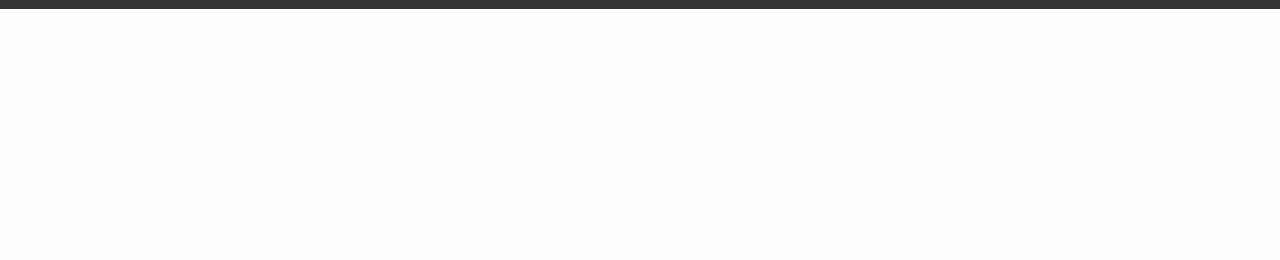
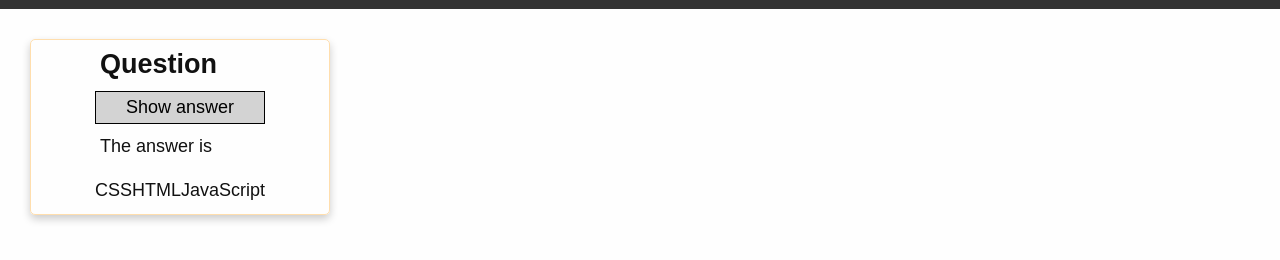
Before and after one commit to agonkarimani/quiz-app, a website built with Vite: page src/index.html in a window 1280 px wide. Shown: the part 40-300 px from the top of the page. Built offline with nearby package versions, Linux system fonts and the light colour scheme.

Commit message:
Add things

```diff
--- a/package.json
+++ b/package.json
@@ -57,5 +57,8 @@
     {
       "name": "Jerry Erbs"
     }
-  ]
+  ],
+  "dependencies": {
+    "storyboard": "^3.3.2"
+  }
 }
--- a/src/index.html
+++ b/src/index.html
@@ -11,5 +11,17 @@
     <header class="app-header">
       <h1 class="app-header__heading">Quiz App</h1>
     </header>
+    <main>
+      <section class="card">
+        <h2 class="card__question">Question</h2>
+        <button class="card__button">Show answer</button>
+        <p class="card__answer">The answer is</p>
+        <ul class="card__tag-list">
+          <li>CSS</li>
+          <li>HTML</li>
+          <li>JavaScript</li>
+        </ul>
+      </section>
+    </main>
   </body>
 </html>
--- /dev/null
+++ b/src/styles/quiz-card/quiz-card.css
@@ -0,0 +1,62 @@
+.card {
+  margin: 30px 30px;
+  max-width: 300px;
+  box-shadow: 0 4px 8px 0 rgba(0, 0, 0, 0.2);
+  transition: 0.3s;
+  border: 1px solid navajowhite;
+  border-radius: 5px;
+  display: grid;
+  grid-column: auto;
+  justify-content: center;
+  position: relative;
+}
+
+.card:hover {
+  box-shadow: 0 12px 20px 0 rgba(0, 0, 0, 0.2);
+}
+
+.card__question {
+  margin: 2px;
+  padding: 5px;
+  justify-content: center;
+}
+
+.card__button {
+  margin: 2px;
+  background-color: lightgray;
+  padding: 5px;
+  justify-content: center;
+  border: 1px solid black;
+}
+
+.card__button:hover {
+  background-color: lightslategrey;
+}
+
+.card__answer {
+  margin: 2px;
+  padding: 5px;
+  justify-content: center;
+}
+
+.card__tag-list {
+  margin: 10px 2px;
+  padding: 0;
+  display: flex;
+  flex-wrap: wrap;
+  justify-content: space-evenly;
+  list-style: none;
+}
+
+.card__tag-list-item {
+  background-color: lightgray;
+  border: 1px solid rgba(0, 0, 0, 0.2);
+}
+
+.card__bookmark {
+  position: absolute;
+  border: 10px solid orange;
+  top: -10px;
+  right: 10px;
+  border-bottom-color: transparent;
+}
--- a/src/styles/styles.css
+++ b/src/styles/styles.css
@@ -2,3 +2,4 @@
 @import './_base.css';
 @import './_utility.css';
 @import './app-header/app-header.css';
+@import './quiz-card/quiz-card.css';
```
Also changed, not shown: src/styles/quiz-card/quiz-card.html (added, +11 -0 lines), src/styles/quiz-card/quiz-card.stories.js (added, +7 -0 lines), 1 other file.
